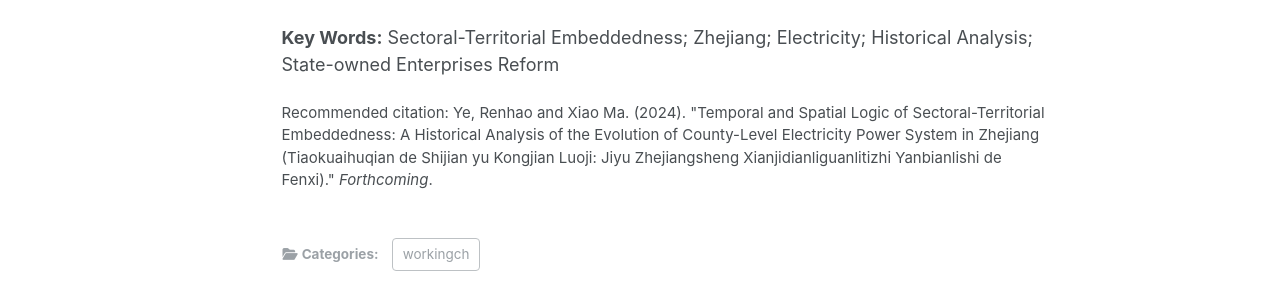
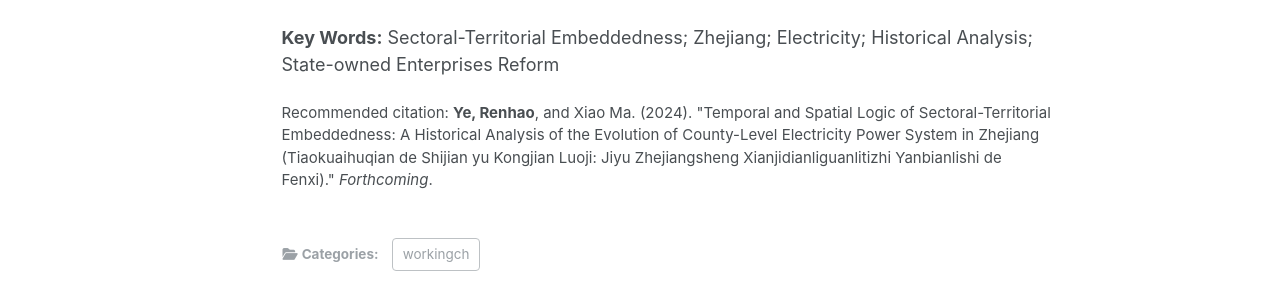
Before and after one commit to thenhow-ye/thenhow-ye.github.io, a Jekyll site: the page built from _publications/2024-09-01-electricity-Zhejiang.md, in a window 1280 px wide and 1308 px high. Shown: the part 584-879 px from the top of the window. Built offline with Jekyll 4.4.1, drawn with Linux system fonts in a browser that asks for light colours.

```diff
--- a/_publications/2024-09-01-electricity-Zhejiang.md
+++ b/_publications/2024-09-01-electricity-Zhejiang.md
@@ -8,7 +8,7 @@ date: 2024-09-01
 venue: 'Forthcoming'
 #slidesurl: 'http://thenhow-ye.github.io/files/slides2.pdf'
 #paperurl: 'http://thenhow-ye.github.io/files/paper2.pdf'
-citation: 'Ye, Renhao and Xiao Ma. (2024). &quot;Temporal and Spatial Logic of Sectoral-Territorial Embeddedness: A Historical Analysis of the Evolution of County-Level Electricity Power System in Zhejiang (Tiaokuaihuqian de Shijian yu Kongjian Luoji: Jiyu Zhejiangsheng Xianjidianliguanlitizhi Yanbianlishi de Fenxi).&quot; <i>Forthcoming</i>.'
+citation: '<b>Ye, Renhao</b>, and Xiao Ma. (2024). &quot;Temporal and Spatial Logic of Sectoral-Territorial Embeddedness: A Historical Analysis of the Evolution of County-Level Electricity Power System in Zhejiang (Tiaokuaihuqian de Shijian yu Kongjian Luoji: Jiyu Zhejiangsheng Xianjidianliguanlitizhi Yanbianlishi de Fenxi).&quot; <i>Forthcoming</i>.'
 ---
 
 **Abstract:** Tiao (sector) systems such as electricity and railways cannot bypass the kuai (territorial administration) in the process of their development. While some tiaos were able to establish vertical systems of service provision in many localities, the same service has instead been provided by kuai in other localities. Focusing on the historical evolution of the electricity system at county-level in Zhejiang province, China, this paper seeks to explain the variations in such sectoral-territorial embeddedness. The level of embeddedness was not only affected by the particular historical environment when the tiao sought to expand, but also by the level of development of kuai. The findings of the paper have practical implications for understanding the state-owned enterprises reform through the perspectives of central-local, and tiao-kuai relationships.
```
